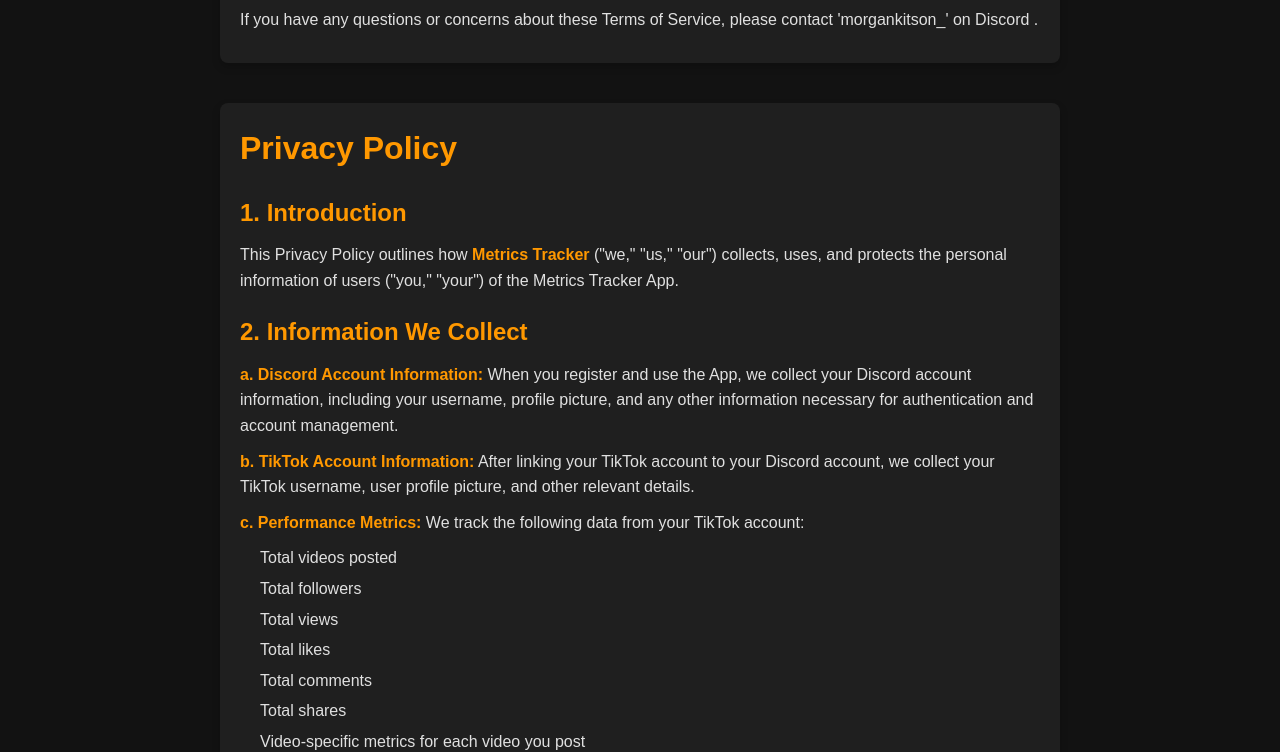
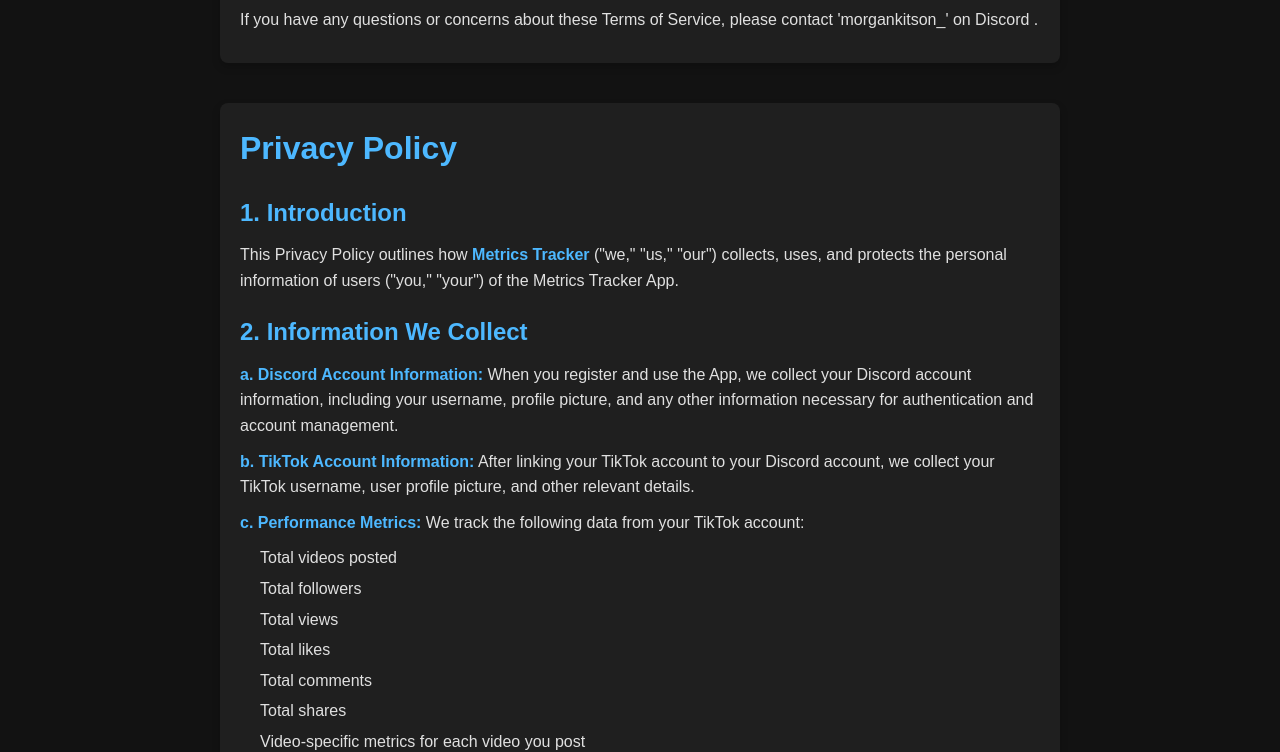
Before and after one commit to okher38/Metrics-Tracker, a plain HTML site: page index.html in a window 1280 px wide. Shown: the part 2048-2800 px from the top of the page. Drawn offline with Linux system fonts and the light colour scheme.

Commit message:
Update styles.css

```diff
--- a/styles.css
+++ b/styles.css
@@ -41,7 +41,7 @@
 }
 
 .navbar a:hover {
-    color: #ff9800;
+    color: #4db8ff;
 }
 
 
@@ -56,7 +56,7 @@
 
 h1 {
     font-size: 2em;
-    color: #ff9800;
+    color: #4db8ff;
     margin-bottom: 20px;
 }
 
@@ -64,7 +64,7 @@
     font-size: 1.5em;
     margin-top: 20px;
     margin-bottom: 10px;
-    color: #ff9800;
+    color: #4db8ff;
 }
 
 p {
@@ -82,5 +82,5 @@
 
 
 strong {
-    color: #ff9800;
+    color: #4db8ff;
 }
```
